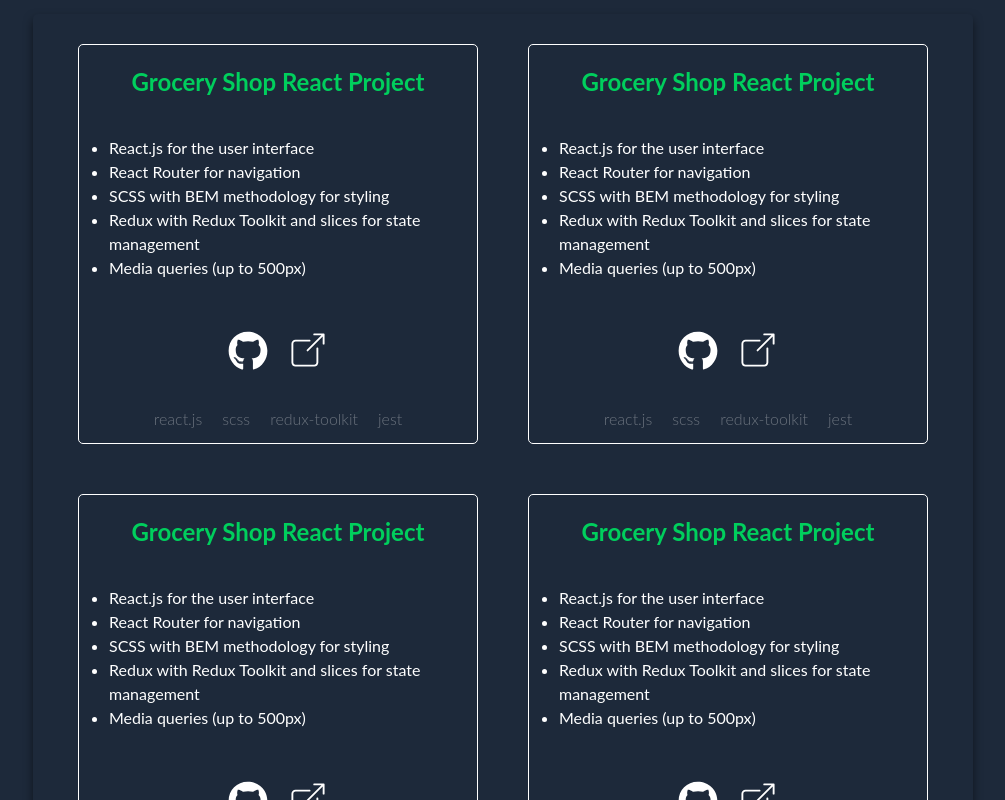
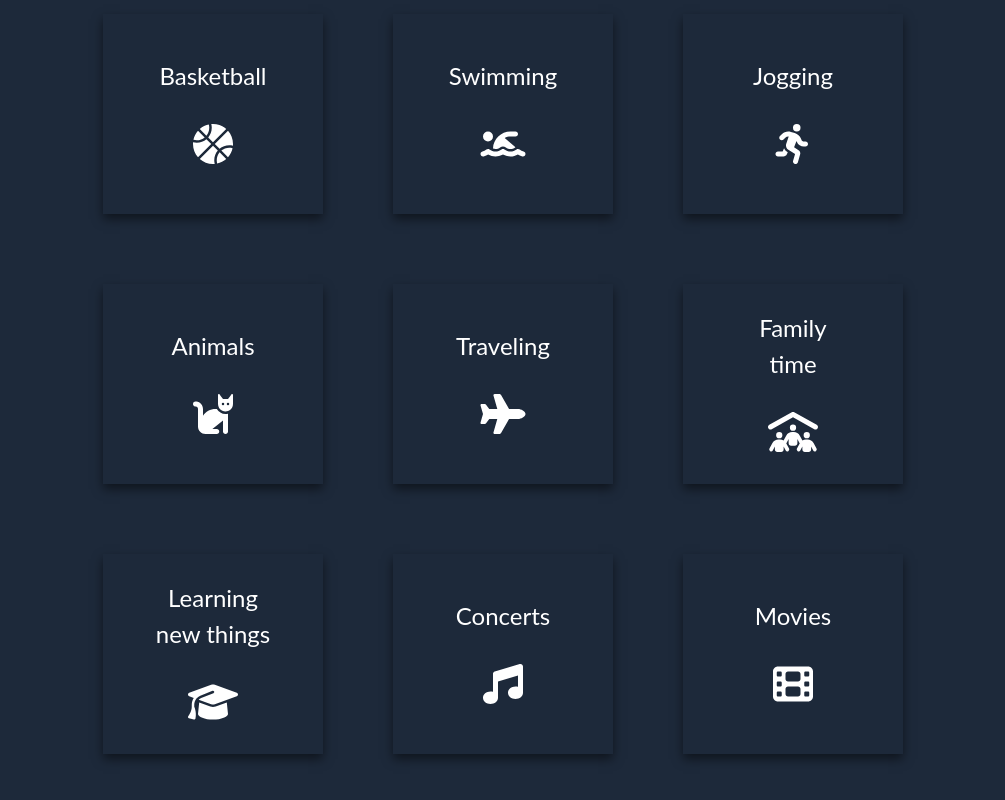
Before and after one commit to SigitaZaromskiene/My-Portfolio, a React (Create React App) app in the folder portfolio/: page / in a window 1280 px wide. Shown: the part 2160-2960 px from the top of the page, without its empty margins (137-1142 px from the left). Built offline with nearby package versions, Linux system fonts and the light colour scheme.

Commit message:
love to do section

```diff
--- a/portfolio/src/UI/App.scss
+++ b/portfolio/src/UI/App.scss
@@ -7,4 +7,5 @@
 @import "./Modules/skills";
 @import "./Modules/projects";
 @import "./Modules/contact";
-@import "./Modules/heading"
+@import "./Modules/heading";
+@import "./Modules/loveToDo"
--- a/portfolio/src/UI/Modules/_about.scss
+++ b/portfolio/src/UI/Modules/_about.scss
@@ -23,5 +23,9 @@
     height: 30rem;
     width: 40rem;
     border-radius: 5px;
+    &:hover{
+      transform: scale(1.2);
+
+  }
   }
 }
--- a/portfolio/src/UI/Modules/_heading.scss
+++ b/portfolio/src/UI/Modules/_heading.scss
@@ -2,7 +2,6 @@
     font-size: 2rem;
     font-weight: 600;
     color: $mainGreenColor;
-
     position: relative;
     z-index: 221;
     margin-bottom: 60px;
--- /dev/null
+++ b/portfolio/src/UI/Modules/_loveToDo.scss
@@ -0,0 +1,28 @@
+.love_to_do_container {
+    @include flex (center, center, row, 70px);
+    color: white;
+    flex-wrap: wrap;
+    font-size: 1.5rem;
+    line-height: 1.5;
+
+
+    &_activity {
+        height: 200px;
+        width: 220px;
+        text-align: center;
+        @include flex (center, center, column, 30px);
+        box-shadow: 0px 5px 10px 0px rgba(0, 0, 0, 0.5);
+        padding: 20px 50px;
+        cursor: pointer;
+        &:hover{
+            transform: scale(1.2);
+
+        }
+
+        span svg{
+            height: 40px;
+            width: 50px;
+        }
+    }
+
+}
--- a/portfolio/src/components/About.jsx
+++ b/portfolio/src/components/About.jsx
@@ -1,6 +1,5 @@
 import Btn from "./Btn";
 import photo from "../UI/Img/me.jpg"
-import LoveToDo from "./LoveToDo";
 import { useContext } from "react";
 import { Global } from "./Global";
 
@@ -9,7 +8,7 @@ function About() {
   const { sectionRef, scrollToSection} = useContext(Global);
   return (
     <>
-    <LoveToDo/>
+
     <div className="about_container wrapper" id="section2" ref={sectionRef}>
       <div className="about_container_left">
         <h3>
--- a/portfolio/src/components/Home.jsx
+++ b/portfolio/src/components/Home.jsx
@@ -1,6 +1,7 @@
 import About from "./About"
 import Contact from "./Contact"
 import Hero from "./Hero"
+import LoveToDo from "./LoveToDo"
 import Nav from "./Nav"
 import Projects from "./Projects"
 import Skills from "./Skills"
@@ -12,6 +13,7 @@ function Home (){
         <Hero/>
         <About/>
         <Skills/>
+        <LoveToDo/>
         <Projects/>
         <Contact/>
         </>
--- a/portfolio/src/components/LoveToDo.jsx
+++ b/portfolio/src/components/LoveToDo.jsx
@@ -1,6 +1,28 @@
+import React from 'react';
+import { FontAwesomeIcon } from '@fortawesome/react-fontawesome';
+import { faBasketballBall, faPersonSwimming, faPersonRunning, faCat,faFilm, faPlane,faPeopleRoof, faGraduationCap,faMusic,} from '@fortawesome/free-solid-svg-icons';
+import Heading from "./Heading"
+
+
+
 function LoveToDo (){
     return (
-        <div className='love_to_do_container'></div>
+        <div className=' wrapper'>
+            <Heading text='Love to do'/>
+            <div className='love_to_do_container' >
+            <div className='love_to_do_container_activity'>Basketball <span><FontAwesomeIcon icon={faBasketballBall}/></span> </div>
+            <div className='love_to_do_container_activity'>Swimming <span><FontAwesomeIcon icon={faPersonSwimming} /></span></div>
+            <div className='love_to_do_container_activity'>Jogging
+            <span><FontAwesomeIcon icon={faPersonRunning} /></span></div>
+            <div className='love_to_do_container_activity'>Animals<span><FontAwesomeIcon icon={faCat} /></span></div>
+                <div className='love_to_do_container_activity'>Traveling <span><FontAwesomeIcon icon={faPlane} /></span></div>
+                <div className='love_to_do_container_activity'>Family time <span><FontAwesomeIcon icon={faPeopleRoof} /></span></div>
+                <div className='love_to_do_container_activity'>Learning new things<span><FontAwesomeIcon icon={faGraduationCap} /></span></div>
+                <div className='love_to_do_container_activity'>Concerts <span><FontAwesomeIcon icon={faMusic} /></span></div>
+                <div className='love_to_do_container_activity'>Movies
+                <span><FontAwesomeIcon icon={faFilm} /></span></div>
+            </div>
+        </div>
     )
 }
 
```
